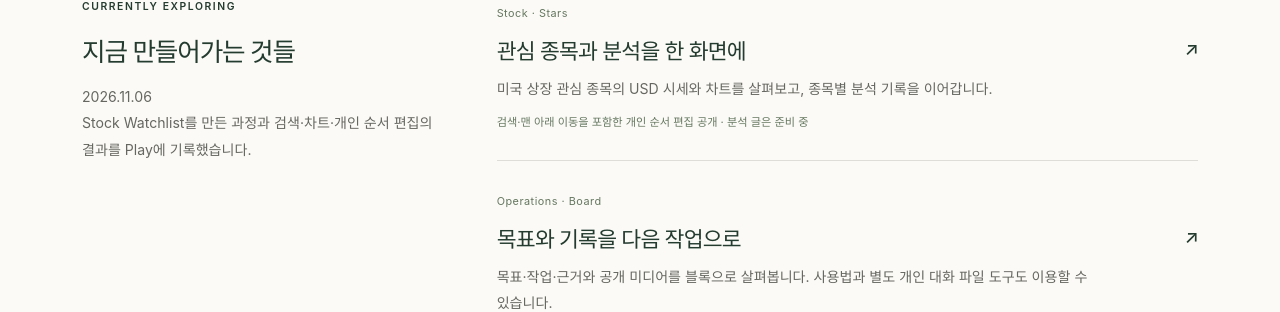
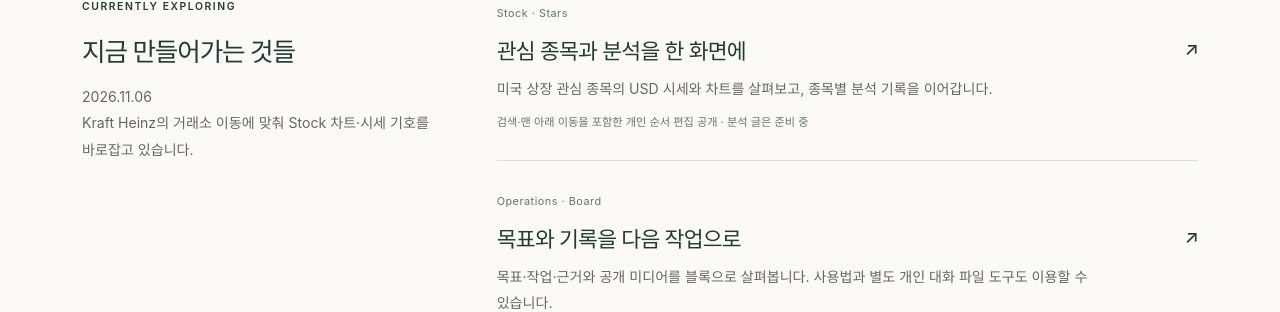
Before and after one commit to cbh456746/cbh456746.github.io, a Jekyll site: the page built from index.md, in a window 1280 px wide and 900 px high, scrolled down 701 px. Shown: the part 146-458 px from the top of the window. Built offline with Jekyll 4.4.1, drawn with Linux system fonts in a browser that asks for light colours.

Commit message:
Update Kraft Heinz TradingView symbol to NYSE

```diff
--- a/_data/stock-stars.yml
+++ b/_data/stock-stars.yml
@@ -24,7 +24,7 @@
   name: Nokia ADR
 - symbol: NYSE:USFD
   name: US Foods Holding
-- symbol: NASDAQ:KHC
+- symbol: NYSE:KHC
   name: Kraft Heinz
 - symbol: NYSE:RDDT
   name: Reddit
--- a/index.md
+++ b/index.md
@@ -4,9 +4,9 @@
 description: BH CHOI의 프로젝트, 탐구, 학습과 취향을 담는 개인 기록 공간.
 home_design: garden
 home_current:
-  task_id: M-25
+  task_id: M-26
   updated_on: '2026-11-06'
-  summary: 'Stock Watchlist를 만든 과정과 검색·차트·개인 순서 편집의 결과를 Play에 기록했습니다.'
+  summary: 'Kraft Heinz의 거래소 이동에 맞춰 Stock 차트·시세 기호를 바로잡고 있습니다.'
 ---
 
 <section class="home-hero" aria-labelledby="home-title">
```
Also changed, not shown: DECISIONS.md (+4 -0 lines), TASKS.md (+1 -0 lines), docs/BLOG_OPERATIONS_HANDOFF.md (+1 -0 lines), docs/STOCK_OPERATIONS.md (+1 -0 lines), js/stock.js (+6 -3 lines).
